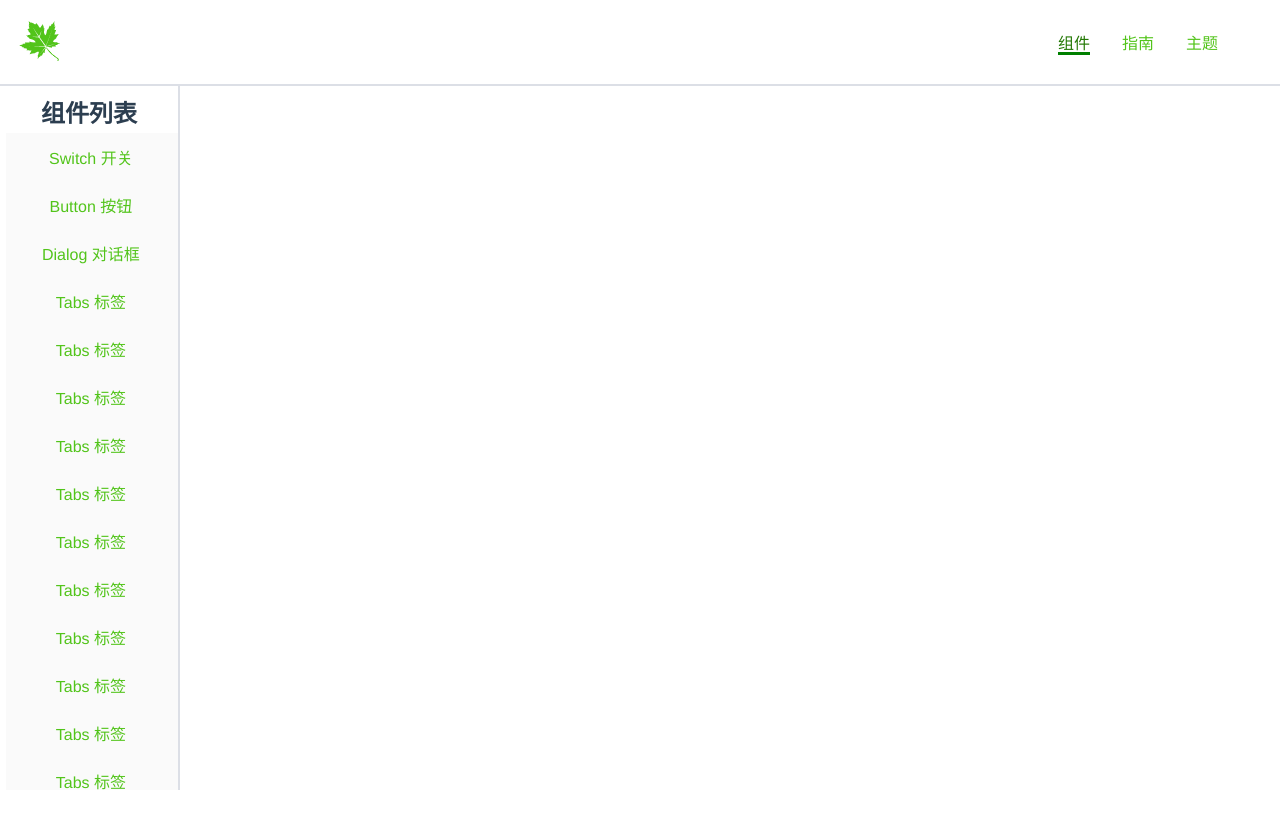
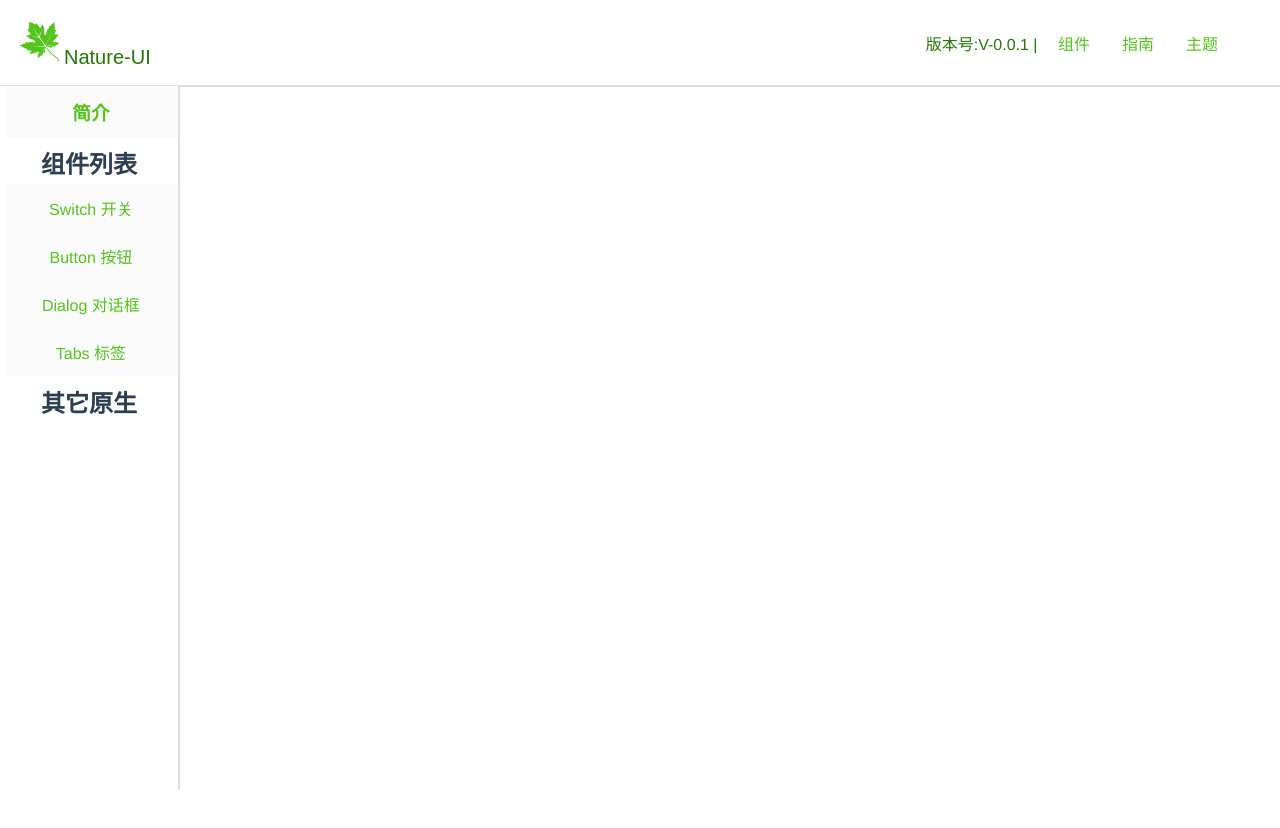
Before and after one commit to Nharmoniya/Nature-UI, a Vue app: page /#/doc in a window 1280 px wide. Shown: the top 828 px of the page. Built offline with nearby package versions, Linux system fonts and the light colour scheme.

Commit message:
继续修复网页

```diff
--- a/src/components/Topnav.vue
+++ b/src/components/Topnav.vue
@@ -2,34 +2,53 @@
   <div class="topnav">
     <div class="logo">
       <router-link to="/home">
-      <img src="../assets/Logo.png" class="toplogo" alt="logo" title="返回首页"/>
+        <img src="../assets/Logo.png" class="toplogo" alt="logo" title="返回首页"/>
       </router-link>
+      <span>Nature-UI</span>
     </div>
+    <div class="version-number">版本号:V-0.0.1 |</div>&nbsp;
     <ul class="menu">
       <li>
-       <router-link to="/doc">组件</router-link>
+        <router-link to="/doc/introduce" >组件</router-link>
       </li>
+
       <li>
         <router-link to="/helper">指南</router-link>
       </li>
       <li>
         <router-link to="/theme">主题</router-link>
       </li>
+
     </ul>
     <span class="toggleAside" @click="toggleMenu"></span>
   </div>
   <hr/>
 </template>
 <script lang="ts">
-import { inject, Ref } from "vue";
+import {inject, Ref} from 'vue';
+
 export default {
   setup() {
-    const menuVisible = inject<Ref<boolean>>("menuVisible"); // get
+    const menuVisible = inject<Ref<boolean>>('menuVisible'); // get
     const toggleMenu = () => {
       menuVisible.value = !menuVisible.value;
     };
-    return { toggleMenu };
+    return {toggleMenu};
   },
+  data() {
+    return {
+      r: '',
+    };
+  },
+  // methods: {
+  //   selectType(r) {
+  //     if (r !== '1' && r !== '2' && r !== '3') {
+  //       throw new Error('type is unknown');
+  //     }
+  //     this.r = r;
+  //     console.log(this.r);
+  //   },
+  // },
 };
 </script>
 <style lang="scss" scoped>
@@ -44,17 +63,29 @@ export default {
   z-index: 10;
   justify-content: center;
   align-items: center;
-  border-bottom:2px solid #dcdfe6;
-  > .toplogo{
-    >span{
+  border-bottom: 2px solid #dcdfe6;
+
+  > .version-number {
+    color: #237804;
+  }
+
+  > .toplogo {
+    > span {
       font-size: 48px;
     }
   }
 
   > .logo {
-    max-width: 6em;
+    max-width: 12em;
     margin-right: auto;
+
+    > span {
+      color: #237804;
+      font-size: 20px;
+      font-family: "Arial";
+    }
   }
+
   > .menu {
     display: flex;
     white-space: nowrap;
@@ -62,22 +93,24 @@ export default {
     list-style: none;
     margin-right: 30px;
     height: 100%;
-    > li {
+
+    li {
       margin: 0 1em;
       color: #52c41a;
       font-size: 16px;
-      >.router-link-active{
+      z-index: 99;
+      //动画，0.08秒内，浅入
+      //-webkit-transition: all 50ms ease-in;
+    }
+
+    > li:hover {
+      cursor: pointer;
+      a {
         color: #237804;
-        border-bottom: 3px solid green;
       }
-      //动画，0.08秒内，浅入
-      -webkit-transition: all 80ms ease-in;
-    }
-    >li:hover{
-      cursor: pointer;
-      transform: translateY(-5px)scale(1.2);
     }
   }
+
   > .toggleAside {
     width: 24px;
     height: 24px;
@@ -89,6 +122,7 @@ export default {
     display: none;
     border: 1px solid red;
   }
+
   @media (max-width: 500px) {
     > .menu {
       display: none;
@@ -101,26 +135,29 @@ export default {
     }
   }
 }
-a{
+
+a {
   text-decoration: none;
   color: #52c41a;
 }
+
 //logo动画
-.toplogo:hover{
+.toplogo:hover {
   transform-origin: center bottom;
   animation: wave 1500ms infinite linear;
 }
-@keyframes wave{
-  0%{
+
+@keyframes wave {
+  0% {
     transform: rotate(0deg);
   }
-  33%{
+  33% {
     transform: rotate(15deg);
   }
-  66%{
+  66% {
     transform: rotate(-15deg);
   }
-  0%{
+  0% {
     transform: rotate(0deg);
   }
 }
--- a/src/router.ts
+++ b/src/router.ts
@@ -8,7 +8,7 @@ import ButtonDemo from './components/ButtonDemo.vue'
 import DialogDemo from './components/SwitchDemo.vue'
 import TabsDemo from './components/TabsDemo.vue'
 import NotFound from './views/NotFound.vue'
-
+import Introduce from './components/Introduce.vue'
 
 const history = createWebHashHistory()
 export const router = createRouter({
@@ -28,6 +28,7 @@ export const router = createRouter({
       path:'/doc',
       component:Doc,
       children:[
+        {path:"introduce",component:Introduce},
         { path: "switch", component: SwitchDemo },
         { path: "button", component: ButtonDemo },
         { path: "dialog", component: DialogDemo },
--- a/src/views/Doc.vue
+++ b/src/views/Doc.vue
@@ -3,6 +3,11 @@
     <Topnav class="nav"/>
     <div class="content">
       <aside v-if="menuVisible">
+        <ol>
+        <li>
+          <router-link to="/doc/introduce"><h3>简介</h3></router-link>
+        </li>
+        </ol>
         <h2>组件列表</h2>
         <ol>
           <li>
@@ -17,45 +22,10 @@
           <li>
             <router-link to="/doc/tabs">Tabs 标签</router-link>
           </li>
-          <li>
-            <router-link to="/doc/tabs">Tabs 标签</router-link>
-          </li>
-          <li>
-            <router-link to="/doc/tabs">Tabs 标签</router-link>
-          </li>
-          <li>
-            <router-link to="/doc/tabs">Tabs 标签</router-link>
-          </li>
-          <li>
-            <router-link to="/doc/tabs">Tabs 标签</router-link>
-          </li>
-          <li>
-            <router-link to="/doc/tabs">Tabs 标签</router-link>
-          </li>
-          <li>
-            <router-link to="/doc/tabs">Tabs 标签</router-link>
-          </li>
-          <li>
-            <router-link to="/doc/tabs">Tabs 标签</router-link>
-          </li>
-          <li>
-            <router-link to="/doc/tabs">Tabs 标签</router-link>
-          </li>
-          <li>
-            <router-link to="/doc/tabs">Tabs 标签</router-link>
-          </li>
-          <li>
-            <router-link to="/doc/tabs">Tabs 标签</router-link>
-          </li>
-          <li>
-            <router-link to="/doc/tabs">Tabs 标签</router-link>
-          </li>
-          <li>
-            <router-link to="/doc/tabs">Tabs 标签</router-link>
-          </li>
-          <li>
-            <router-link to="/doc/tabs">Tabs 标签</router-link>
-          </li>
+        </ol>
+        <h2>其它原生</h2>
+        <ol>
+
         </ol>
       </aside>
       <main class="content-box">
@@ -66,9 +36,11 @@
 </template>
 <script lang="ts">
 import Topnav from '../components/Topnav.vue';
-import {inject, Ref} from 'vue';
+import {inject, Ref,} from 'vue';
+import Router from 'vue-router';
+const router = Router
+export default {
 
-export default {
   components: {Topnav},
   setup() {
     const menuVisible = inject<Ref<boolean>>('menuVisible'); // get
@@ -140,12 +112,7 @@ aside {
     list-style:noen;
     > li {
       padding: 8px 0;
-      .router-link-active{
-        color: #237804;
-        background-color:#d9f7be;
-        border-right: 3px solid #73d13d;
-        border-radius: 5%;
-      }
+
       > a {
         display: block;
         padding: 4px 16px;
@@ -166,4 +133,10 @@ aside {
 main {
   overflow: auto;
 }
+.router-link-active{
+  color: #237804;
+  background-color:#d9f7be;
+  border-right: 3px solid #73d13d;
+  border-radius: 5%;
+}
 </style>
--- a/src/views/Home.vue
+++ b/src/views/Home.vue
@@ -8,7 +8,7 @@
       <h3>源代码采用 TypeScript 书写,CSS预处理器为SCSS</h3>
       <p class="actions">
         <a href="https://github.com" title="获取源码" >GitHub</a>
-        <router-link to="/doc" title="开始教程">开始</router-link>
+        <router-link to="/doc/introduce" title="开始教程">开始</router-link>
       </p>
     </div>
     </div>
```
Also changed, not shown: src/components/Introduce.vue (added, +11 -0 lines).
